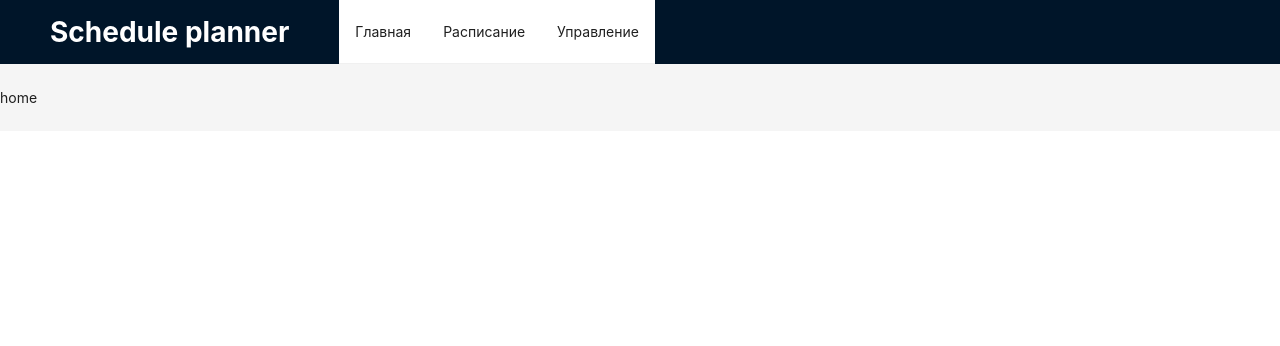
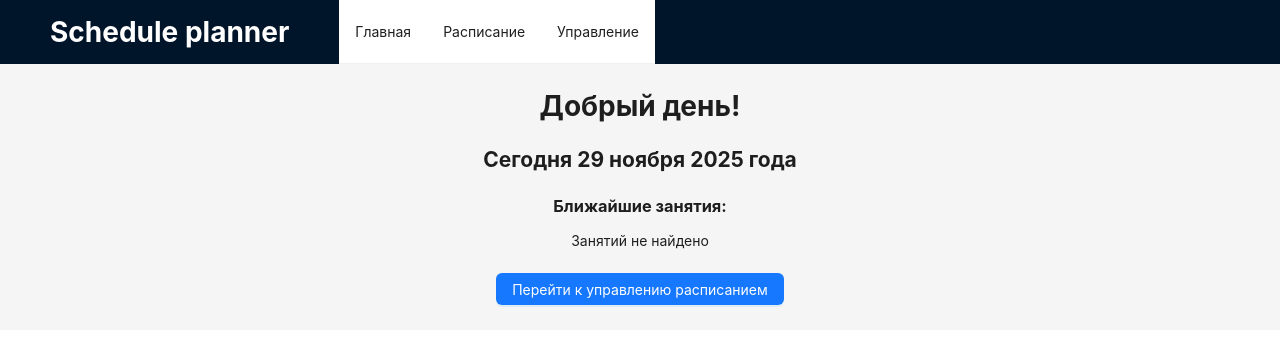
Before and after one commit to LizKa2091/schedule-planner, a React (Vite) app in the folder client/: page / in a window 1280 px wide. Shown: the top 346 px of the page. Built offline with nearby package versions, Linux system fonts and the light colour scheme.

Commit message:
feat(nearest-lesson): add UI for nearest lesson, add it into HomePage

```diff
--- /dev/null
+++ b/client/src/components/nearest-lesson/NearestLesson.tsx
@@ -0,0 +1,27 @@
+import { type FC } from 'react';
+import { Card, Flex } from 'antd';
+
+import { useNearestLessons } from './useNearestLessons';
+
+const NearestLesson: FC = () => {
+   const incomingLessons = useNearestLessons();
+
+   if (!incomingLessons.length) {
+      return <p>Занятий не найдено</p>;
+   }
+
+   return (
+      <Flex gap='large'>
+         {incomingLessons.map((lesson) => (
+            <Card key={lesson.id}>
+               <p><b>Начало:</b> {lesson.nextDate.format("D MMMM YYYY, HH:mm")}</p>
+               <p><b>Группа:</b> {lesson.group?.label}</p>
+               <p><b>Предмет:</b> {lesson.subject?.name}</p>
+               <p><b>Аудитория:</b> {lesson.room?.name}</p>
+            </Card>
+         ))}
+      </Flex>
+   )
+}
+
+export default NearestLesson;
--- a/client/src/pages/HomePage.tsx
+++ b/client/src/pages/HomePage.tsx
@@ -1,8 +1,30 @@
 import { type FC } from 'react';
+import { useNavigate } from 'react-router-dom';
+import { Button, Flex } from 'antd';
+import dayjs from 'dayjs';
+import 'dayjs/locale/ru';
+
+import NearestLesson from '@/components/nearest-lesson/NearestLesson';
+
+dayjs.locale('ru');
 
 const HomePage: FC = () => {
+   const navigate = useNavigate();
+
+   const handleClick = () => {
+      navigate('/manage');
+   }
+
    return (
-      <p>home</p>
+      <Flex vertical align='center' gap='large'>
+         <h1>Добрый день!</h1>
+         <h2>Сегодня {dayjs().format('D MMMM YYYY года')}</h2>
+         <Flex vertical align='center' justify='center' gap='middle'>
+            <h3>Ближайшие занятия: </h3>
+            <NearestLesson />
+         </Flex>
+         <Button type='primary' onClick={handleClick}>Перейти к управлению расписанием</Button>
+      </Flex>
    )
 }
 
```
